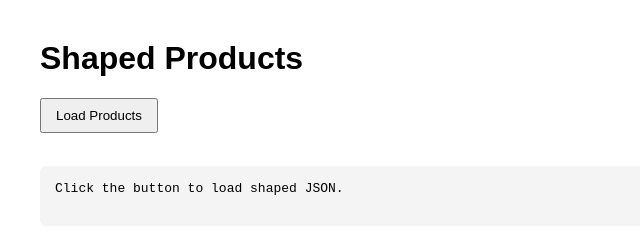
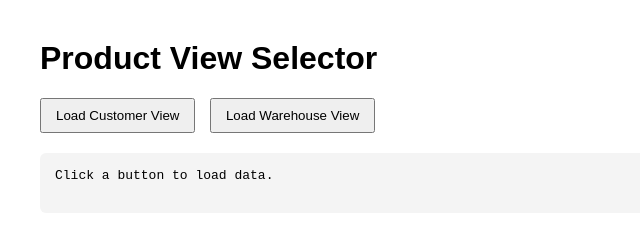
Before and after one commit to nthaberl/NestJS-Complete-GVM, a website: page consumer/public/index.html in a window 1280 px wide. Shown: the whole page, without its empty margins (0-640 px from the left). Drawn offline with Linux system fonts and the light colour scheme.

Commit message:
complete request specific views

```diff
--- a/consumer/public/index.html
+++ b/consumer/public/index.html
@@ -3,7 +3,7 @@
 
 <head>
     <meta charset="UTF-8">
-    <title>Shaped Products Viewer</title>
+    <title>Product Viewer</title>
     <style>
         body {
             font-family: Arial, sans-serif;
@@ -11,12 +11,13 @@
         }
 
         button {
+            margin-right: 10px;
             padding: 8px 14px;
             cursor: pointer;
-            margin-bottom: 20px;
         }
 
         pre {
+            margin-top: 20px;
             background: #f4f4f4;
             padding: 15px;
             border-radius: 6px;
@@ -27,28 +28,33 @@
 
 <body>
 
-    <h1>Shaped Products</h1>
+    <h1>Product View Selector</h1>
 
-    <button onclick="loadProducts()">
-        Load Products
+    <button onclick="loadView('customer')">
+        Load Customer View
+    </button>
+
+    <button onclick="loadView('warehouse')">
+        Load Warehouse View
     </button>
 
     <pre id="output">
-Click the button to load shaped JSON.
-  </pre>
+Click a button to load data.
+    </pre>
 
     <script>
-        function loadProducts() {
+        function loadView(viewType) {
+            const endpoint = `http://localhost:3000/file-generated?view=${viewType}`;
 
-            fetch('http://localhost:3000/file-generated')
+            fetch(endpoint)
                 .then(response => response.json())
                 .then(data => {
                     const formatted = JSON.stringify(data, null, 2);
-                    document.getElementById('output').textContent = formatted;
+                    document.getElementById("output").textContent = formatted;
                 })
                 .catch(error => {
-                    document.getElementById('output').textContent =
-                        'Error: ' + error.message;
+                    document.getElementById("output").textContent =
+                        "Error loading data: " + error.message;
                 });
         }
     </script>
--- a/nest-app/src/file-generated/file-generated.service.ts
+++ b/nest-app/src/file-generated/file-generated.service.ts
@@ -6,14 +6,16 @@ import { DataShaper } from './domain/data-shaper';
 @Injectable()
 export class FileGeneratedService {
 
-    async getShapedProducts(): Promise<any[]> {
+    async getShapedProducts(view?: string): Promise<any[]> {
 
         const filePath = path.join(process.cwd(), 'data', 'products.json');
+
         const fileContents = await fs.readFile(filePath, 'utf-8');
 
         const rawData = JSON.parse(fileContents);
+
         const shaper = new DataShaper();
 
-        return shaper.shape(rawData);
+        return shaper.shape(rawData, view);
     }
 }
```
Also changed, not shown: nest-app/src/file-generated/domain/data-shaper.ts (+23 -6 lines), nest-app/src/file-generated/file-generated.controller.ts (+5 -6 lines).
